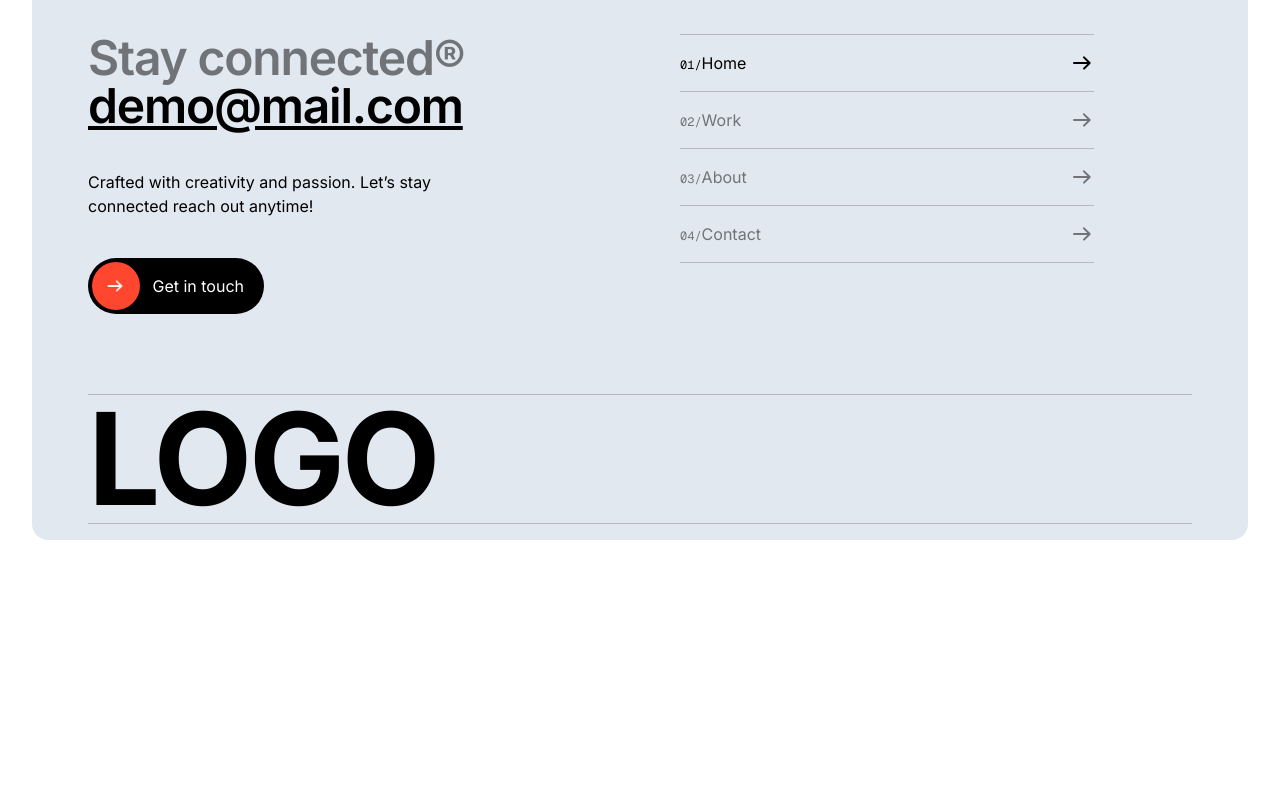
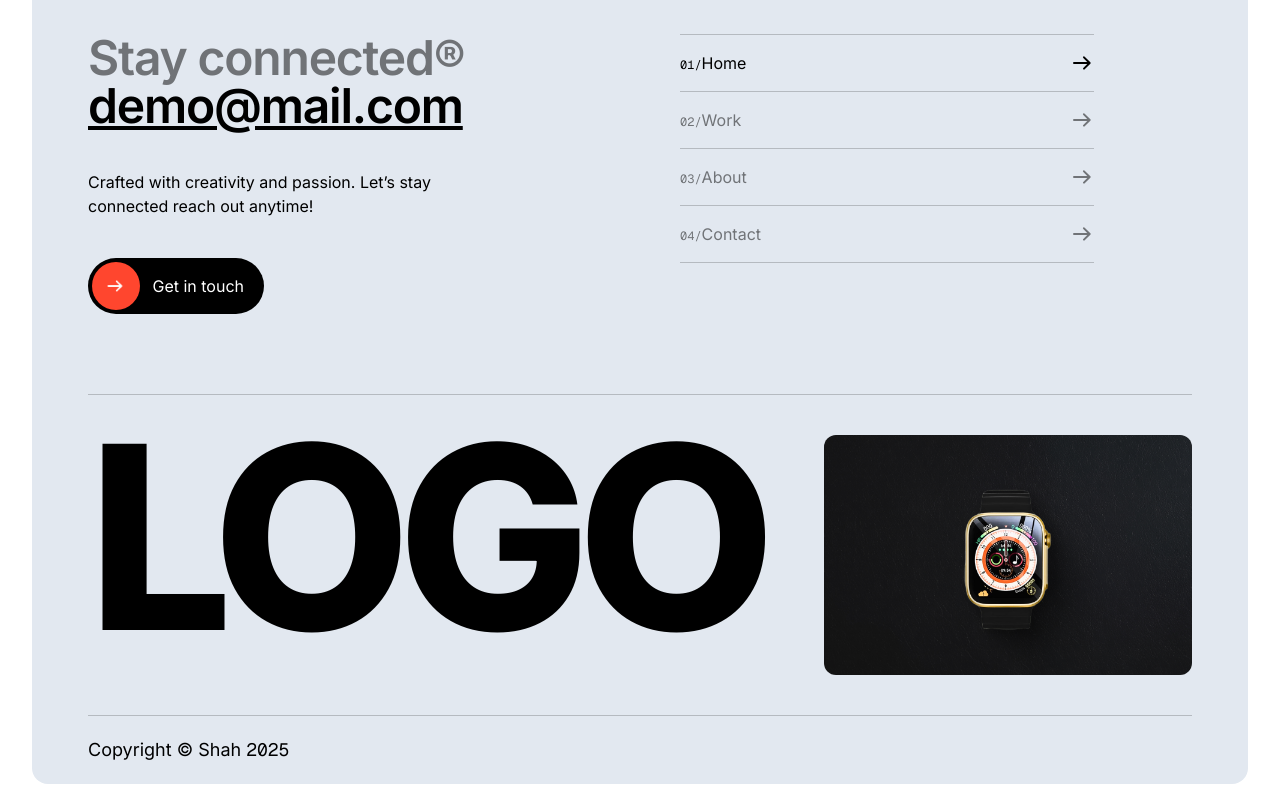
Before and after one commit to shah911/ahmar-last-project, a Next.js app: page / in a window 1280 px wide. Shown: the part 614-1414 px from the top of the page. Before the commit the page ends 1154 px from the top, so only its background shows below. Built offline with nearby package versions, Linux system fonts and the light colour scheme.

Commit message:
footer done

```diff
--- a/src/components/Footer.tsx
+++ b/src/components/Footer.tsx
@@ -25,7 +25,7 @@ export const links = [
 function Footer() {
   const pathname = usePathname();
   return (
-    <div className="w-[95%] mx-auto font-inter">
+    <div className="w-[95%] mx-auto font-inter pb-4">
       <div className="bg-slate-200 rounded-2xl p-4">
         <div className="relative h-100 w-full flex items-center justify-center">
           <span className="font-bold text-4xl absolute z-10 text-white">
@@ -39,7 +39,7 @@ function Footer() {
           />
         </div>
         {/* section 2 */}
-        <div className="w-full my-20 flex flex-col lg:flex-row">
+        <div className="w-full my-10 md:my-20 flex flex-col lg:flex-row">
           <div className="flex-1 flex flex-col lg:px-10">
             <h3 className="opacity-50 font-semibold text-3xl lg:text-5xl tracking-tight">
               Stay connected®
@@ -59,7 +59,7 @@ function Footer() {
               <CTA />
             </Link>
           </div>
-          <div className="flex-1 flex flex-col my-10 md:my-0">
+          <div className="flex-1 flex flex-col my-10 lg:my-0">
             <hr className="h-px opacity-20 lg:w-[75%]" />
             {links.map((link, i) => (
               <div key={i} className="flex flex-col">
@@ -95,24 +95,29 @@ function Footer() {
           </div>
         </div>
         {/* section 3 */}
-        <div className="px-10">
-          <hr className="h-px opacity-20" />
-          <div className="flex items-center justify-center">
-            <div className="flex-3">
-              <span className="text-9xl font-bold leading-[100%] tracking-tight">
+        <div className="lg:px-10">
+          <hr className="h-px opacity-20 mb-10" />
+          <div className="flex">
+            <div className="flex-2 hidden lg:flex">
+              <span className="text-[30vw] lg:text-[20vw] font-extrabold leading-[80%] tracking-tighter">
                 LOGO
               </span>
             </div>
-            <div className="flex-1 relative">
+            <div className="flex-1 relative w-[95vw] h-60">
               <Image
                 src="/demo.jpg"
                 alt="demo"
                 fill
-                className="object-cover rounded-lg"
+                className="object-cover rounded-xl"
               />
             </div>
           </div>
-          <hr className="h-px opacity-20" />
+          <hr className="h-px opacity-20 mt-10" />
+          <div className="mt-5 mb-1">
+            <p className="text-lg">
+              Copyright © Shah <span className="font-geist-mono">2025</span>
+            </p>
+          </div>
         </div>
       </div>
     </div>
```
